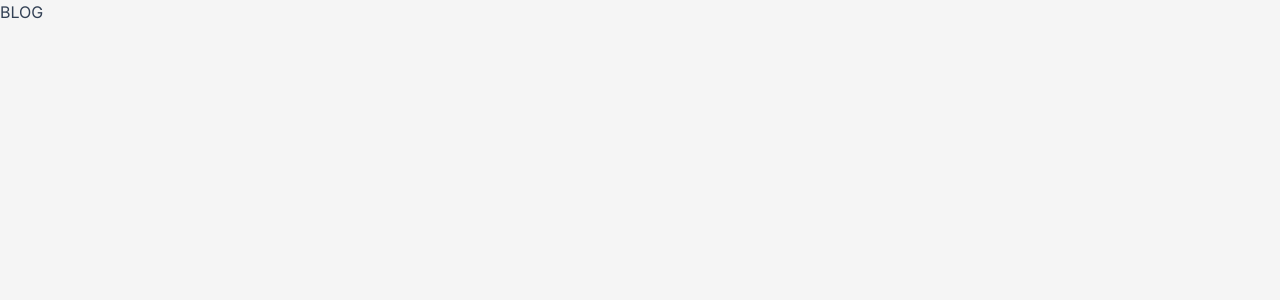
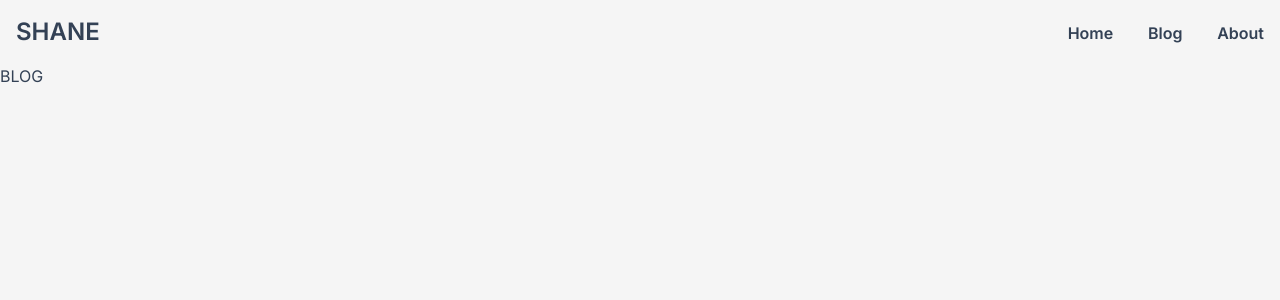
Before and after one commit to shanezzzz/blog, a Next.js app: page / in a window 1280 px wide. Shown: the top 300 px of the page. Built offline with nearby package versions, Linux system fonts and the light colour scheme.

Commit message:
feat: 🎸 add header component

```diff
--- a/src/app/providers.tsx
+++ b/src/app/providers.tsx
@@ -2,8 +2,16 @@
 
 import { ChakraProvider } from "@chakra-ui/react";
 import { extendTheme } from "@chakra-ui/react";
+import Header from "@/components/header";
 
 const theme = extendTheme({
+  components: {
+    Button: {
+      defaultProps: {
+        colorScheme: "#334155",
+      },
+    },
+  },
   styles: {
     global: {
       body: {
@@ -15,5 +23,10 @@ const theme = extendTheme({
 });
 
 export function Providers({ children }: { children: React.ReactNode }) {
-  return <ChakraProvider theme={theme}>{children}</ChakraProvider>;
+  return (
+    <ChakraProvider theme={theme}>
+      <Header />
+      {children}
+    </ChakraProvider>
+  );
 }
--- /dev/null
+++ b/src/components/header/index.tsx
@@ -0,0 +1,27 @@
+import { Button } from "@chakra-ui/react";
+import { useRouter } from "next/navigation";
+
+export default function Header() {
+  const router = useRouter();
+
+  return (
+    <header className="sticky top-0 z-10 bg-neutral-100 dark:bg-neutral-800">
+      <section className="mx-auto flex max-w-screen-xl items-center justify-between p-4">
+        <a className="flex items-center space-x-3 self-center whitespace-nowrap text-2xl font-semibold text-slate-700 dark:text-slate-400">
+          SHANE
+        </a>
+        <nav className="hidden space-x-8 text-xl md:block">
+          <Button variant="link" onClick={() => router.replace("/")}>
+            Home
+          </Button>
+          <Button variant="link" onClick={() => router.push("/blog")}>
+            Blog
+          </Button>
+          <Button variant="link" onClick={() => router.replace("about")}>
+            About
+          </Button>
+        </nav>
+      </section>
+    </header>
+  );
+}
```
